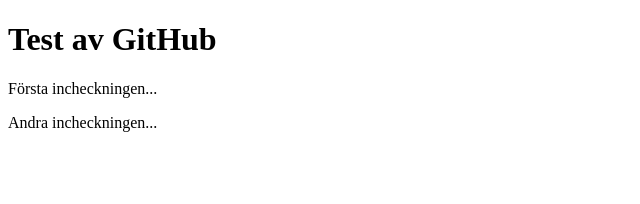
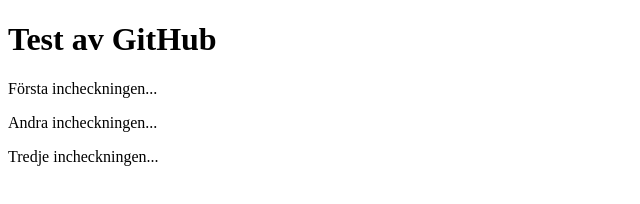
Before and after one commit to haagel/FirstTest, a plain HTML site: page index.html in a window 1280 px wide. Shown: the whole page, without its empty margins (0-640 px from the left). Drawn offline with Linux system fonts and the light colour scheme.

Commit message:
My third checkin, from test 2

```diff
--- a/index.html
+++ b/index.html
@@ -8,5 +8,6 @@
         <h1>Test av GitHub</h1>
         <p>Första incheckningen...</p>
         <p>Andra incheckningen...</p>
+        <p>Tredje incheckningen...</p>
     </body>
 </html>
```
